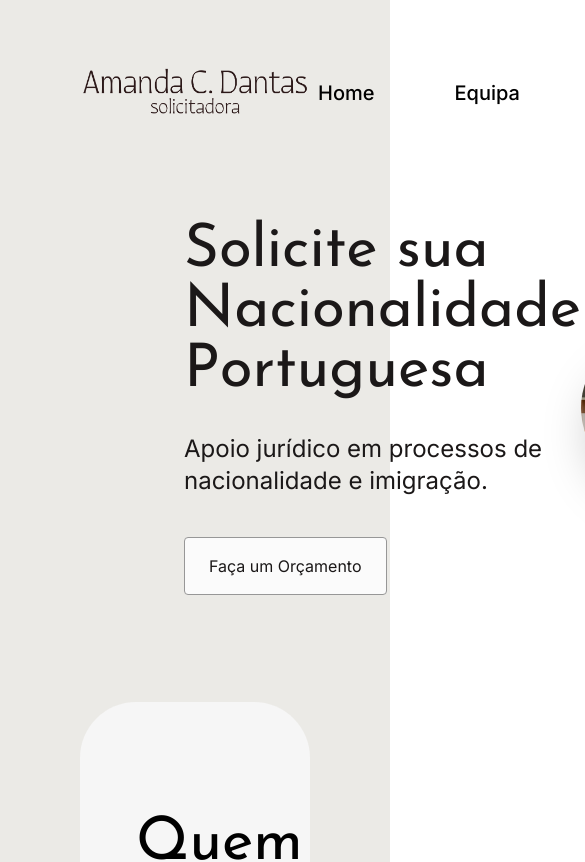
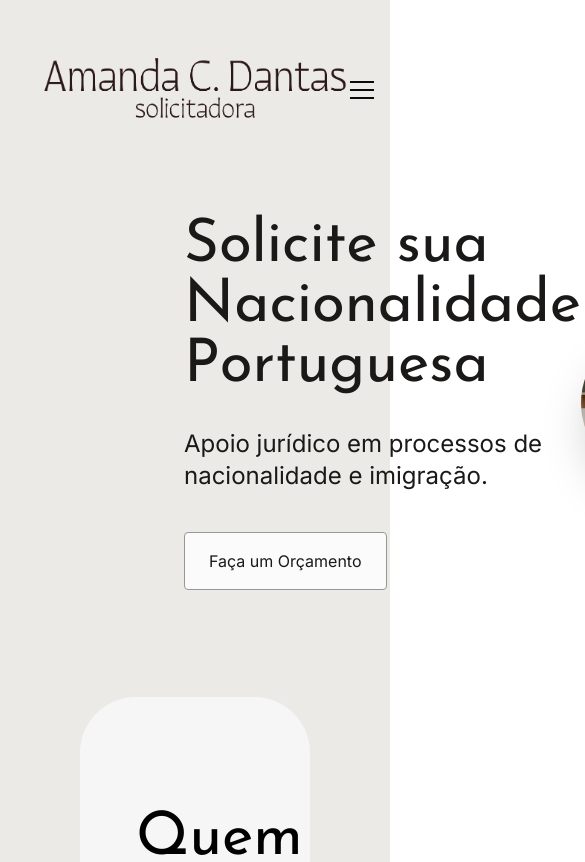
Before and after one commit to mateusabreucn/nacionalidade-portuguesa, a Next.js app: page / in a window 390 px wide. Shown: the top 862 px of the page, 585 px wide, since content can reach past the window. Built offline with nearby package versions, Linux system fonts and the light colour scheme.

Commit message:
refactor: responsividade da header

```diff
--- a/app/Header.tsx
+++ b/app/Header.tsx
@@ -1,22 +1,32 @@
+"use client";
+
 import Image from "next/image";
 import CustomLink from "./components/CustomLink";
+import { useState } from "react";
 
 export default function Header() {
+  const [isMenuOpen, setIsMenuOpen] = useState(false);
+
   return (
-    <header className="h-fit flex justify-between items-center mx-10">
-      <Image src="/logo.png" alt="Logo" width={407} height={90} />
+    <header className="h-fit flex justify-between items-center py-4 relative">
+      <Image
+        src="/logo.png"
+        alt="Logo"
+        width={400}
+        height={90}
+        className="w-[400px] lg:w-[300px] 2xl:w-[400px] h-auto mx-auto lg:mx-0"
+      />
 
-      <nav className="flex gap-16 text-xl font-medium">
-        <CustomLink name="Home" href="home" />
-
-        <CustomLink name="Equipa" href="equipa" />
-
-        <CustomLink name="Serviços" href="servicos" />
-
-        <CustomLink name="Contato" href="contato" />
+      {/* Desktop Navigation */}
+      <nav className="hidden lg:flex lg:gap-6 xl:gap-12 2xl:gap-16 text-xl font-medium">
+        <CustomLink name="Home" href="#home" />
+        <CustomLink name="Equipa" href="#equipa" />
+        <CustomLink name="Serviços" href="#servicos" />
+        <CustomLink name="Contato" href="#contato" />
       </nav>
 
-      <div>
+      {/* Desktop Button */}
+      <div className="hidden lg:block lg:text-base xl:text-lg 2xl:text-xl">
         <button
           className="
             bg-button-dark text-white rounded-xl px-6 py-4
@@ -27,6 +37,52 @@ export default function Header() {
           Fale com um Especialista
         </button>
       </div>
+
+      {/* Mobile Hamburger Button */}
+      <button
+        onClick={() => setIsMenuOpen(!isMenuOpen)}
+        className="lg:hidden flex flex-col gap-1.5 w-8 h-8 justify-center items-center"
+        aria-label="Menu"
+      >
+        <span
+          className={`w-6 h-0.5 bg-button-dark transition-all ${
+            isMenuOpen ? "rotate-45 translate-y-2" : ""
+          }`}
+        />
+        <span
+          className={`w-6 h-0.5 bg-button-dark transition-all ${
+            isMenuOpen ? "opacity-0" : ""
+          }`}
+        />
+        <span
+          className={`w-6 h-0.5 bg-button-dark transition-all ${
+            isMenuOpen ? "-rotate-45 -translate-y-2" : ""
+          }`}
+        />
+      </button>
+
+      {/* Mobile Menu */}
+      {isMenuOpen && (
+        <div className="lg:hidden absolute top-full left-0 right-0 bg-background shadow-lg rounded-b-2xl mt-4 py-6 px-4 flex flex-col gap-4 z-50">
+          <nav className="flex flex-col gap-4 text-lg font-medium">
+            <CustomLink name="Home" href="#home" />
+            <CustomLink name="Equipa" href="#equipa" />
+            <CustomLink name="Serviços" href="#servicos" />
+            <CustomLink name="Contato" href="#contato" />
+          </nav>
+
+          <button
+            className="
+              bg-button-dark text-white rounded-xl px-6 py-4
+              border border-border-button cursor-pointer
+              hover:brightness-80 transition-all
+              mt-2
+            "
+          >
+            Fale com um Especialista
+          </button>
+        </div>
+      )}
     </header>
   );
 }
--- a/app/components/CustomLink.tsx
+++ b/app/components/CustomLink.tsx
@@ -7,7 +7,7 @@ export default function CustomLink({ name, href }: LinkProps) {
   return (
     <a
       href={`#${href}`}
-      className="text-black hover:scale-125 hover:bg-icon-badge p-2 rounded-xl transition-transform duration-300"
+      className="text-black hover:scale-110 hover:bg-icon-badge p-2 rounded-xl transition-transform duration-300"
     >
       {name}
     </a>
```
